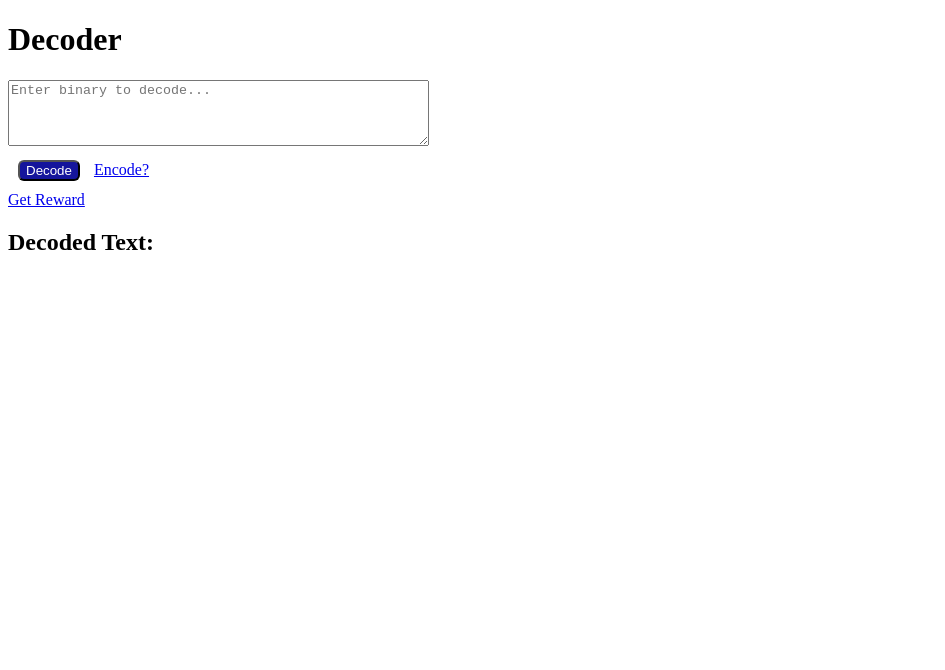
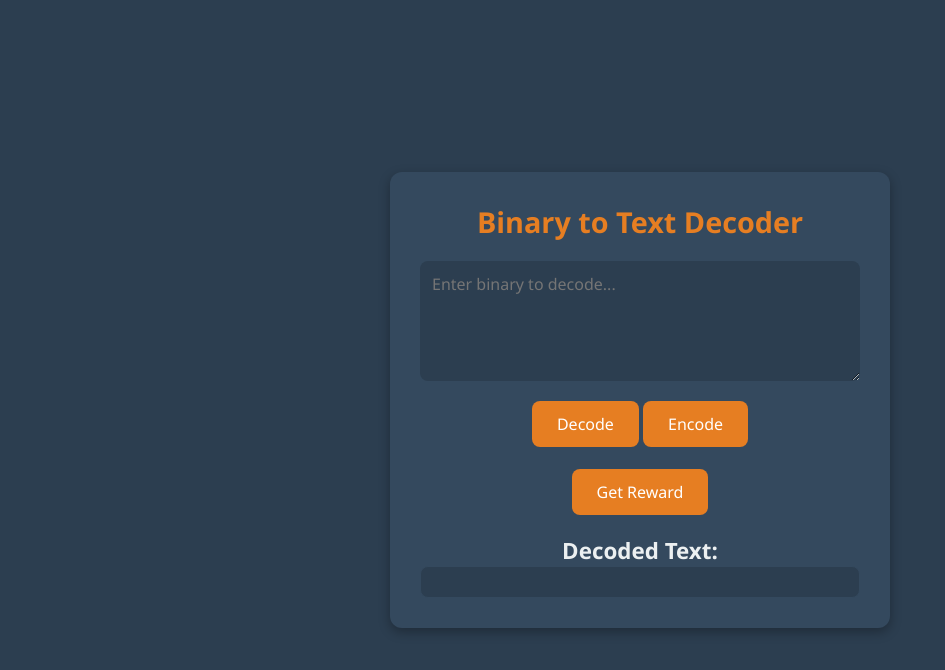
Before and after one commit to GuessCodee/encodeco, a plain HTML site: page decoder.html in a window 1280 px wide. Shown: the whole page, without its empty margins (0-945 px from the left). Drawn offline with Linux system fonts and the light colour scheme.

Commit message:
Update decoder.html

```diff
--- a/decoder.html
+++ b/decoder.html
@@ -1,41 +1,135 @@
+
 <!DOCTYPE html>
 <html lang="en">
 <head>
     <meta charset="UTF-8">
     <meta name="viewport" content="width=device-width, initial-scale=1.0">
-    <title>Keep It Confidential</title>
+    <title>Binary to Text Decoder</title>
+    <style>
+        /* Basic Reset */
+        * {
+            margin: 0;
+            padding: 0;
+            box-sizing: border-box;
+            font-family: 'Segoe UI', Tahoma, Geneva, Verdana, sans-serif;
+        }
+
+        /* Dark Theme Background */
+        body {
+            display: flex;
+            justify-content: center;
+            align-items: center;
+            min-height: 100vh;
+            background-color: #2c3e50;
+            color: #ecf0f1;
+            padding: 20px;
+        }
+
+        /* Main Container Styling */
+        .container {
+            background-color: #34495e;
+            padding: 30px;
+            border-radius: 12px;
+            box-shadow: 0 4px 12px rgba(0, 0, 0, 0.3);
+            max-width: 500px;
+            width: 100%;
+            text-align: center;
+        }
+
+        h1 {
+            color: #e67e22;
+            font-size: 1.8em;
+            margin-bottom: 20px;
+        }
+
+        /* Styled Textarea */
+        textarea {
+            width: 100%;
+            height: 120px;
+            padding: 12px;
+            border-radius: 8px;
+            border: none;
+            outline: none;
+            resize: vertical;
+            background-color: #2c3e50;
+            color: #ecf0f1;
+            font-size: 1em;
+            margin-bottom: 15px;
+        }
+
+        /* Styled Button */
+        button {
+            background-color: #e67e22;
+            color: #ffffff;
+            padding: 12px 25px;
+            border: none;
+            border-radius: 8px;
+            cursor: pointer;
+            font-size: 1em;
+            transition: background-color 0.3s, transform 0.2s;
+        }
+
+        button:hover {
+            background-color: #d35400;
+            transform: translateY(-2px);
+        }
+
+        h2 {
+            color: #ecf0f1;
+            font-size: 1.4em;
+            margin-top: 20px;
+        }
+
+        /* Output Box Styling */
+        #textOutput {
+            background-color: #2c3e50;
+            padding: 15px;
+            border-radius: 8px;
+            border: 1px solid #34495e;
+            color: #95a5a6;
+            font-size: 0.95em;
+            word-break: break-word;
+        }
+
+        /* Responsive Adjustments */
+        @media (max-width: 600px) {
+            .container {
+                padding: 20px;
+            }
+
+            textarea {
+                height: 100px;
+            }
+        }
+    </style>
     <script>
         function decodeFromBinary() {
             const binaryInput = document.getElementById("binaryInput").value;
             let textOutput = "";
-            const binaryArray = binaryInput.match(/.{1,8}/g); // Split binary string into chunks of 8 bits
+            const binaryArray = binaryInput.match(/.{1,11}/g); // Each actual binary character is followed by 3 noise bits
 
             if (binaryArray) {
                 for (let binary of binaryArray) {
-                    textOutput += String.fromCharCode(parseInt(binary, 2)); // Convert binary to text
+                    // Only take the first 8 bits and ignore the next 3 noise bits
+                    const actualBinary = binary.slice(0, 8);
+                    textOutput += String.fromCharCode(parseInt(actualBinary, 2));
                 }
             }
 
             document.getElementById("textOutput").innerText = textOutput;
         }
     </script>
-
-    <style>
-        button{
-            margin: 10px;
-            background-color: rgb(21, 21, 156);
-            border-radius: 6px;
-            color: white;
-        }
-    </style>
 </head>
 <body>
-    <h1>Decoder</h1>
-    <textarea id="binaryInput" placeholder="Enter binary to decode..." rows="4" cols="50"></textarea><br>
-    <button onclick="decodeFromBinary()">Decode</button>
-    <a href="index.html">Encode?</a> <br>
-    <a href="suprise.html">Get Reward</a>
-    <h2>Decoded Text:</h2>
-    <p id="textOutput"></p>
+    <div class="container">
+        <h1>Binary to Text Decoder</h1>
+        <textarea id="binaryInput" placeholder="Enter binary to decode..."></textarea><br>
+        <button onclick="decodeFromBinary()">Decode</button>
+        <a href="index.html"><button>Encode</button></a> <br> <br>
+        <a href="suprise.html"><button>Get Reward</button></a>
+
+        <h2>Decoded Text:</h2>
+        <p id="textOutput"></p>
+    </div>
 </body>
 </html>
```
